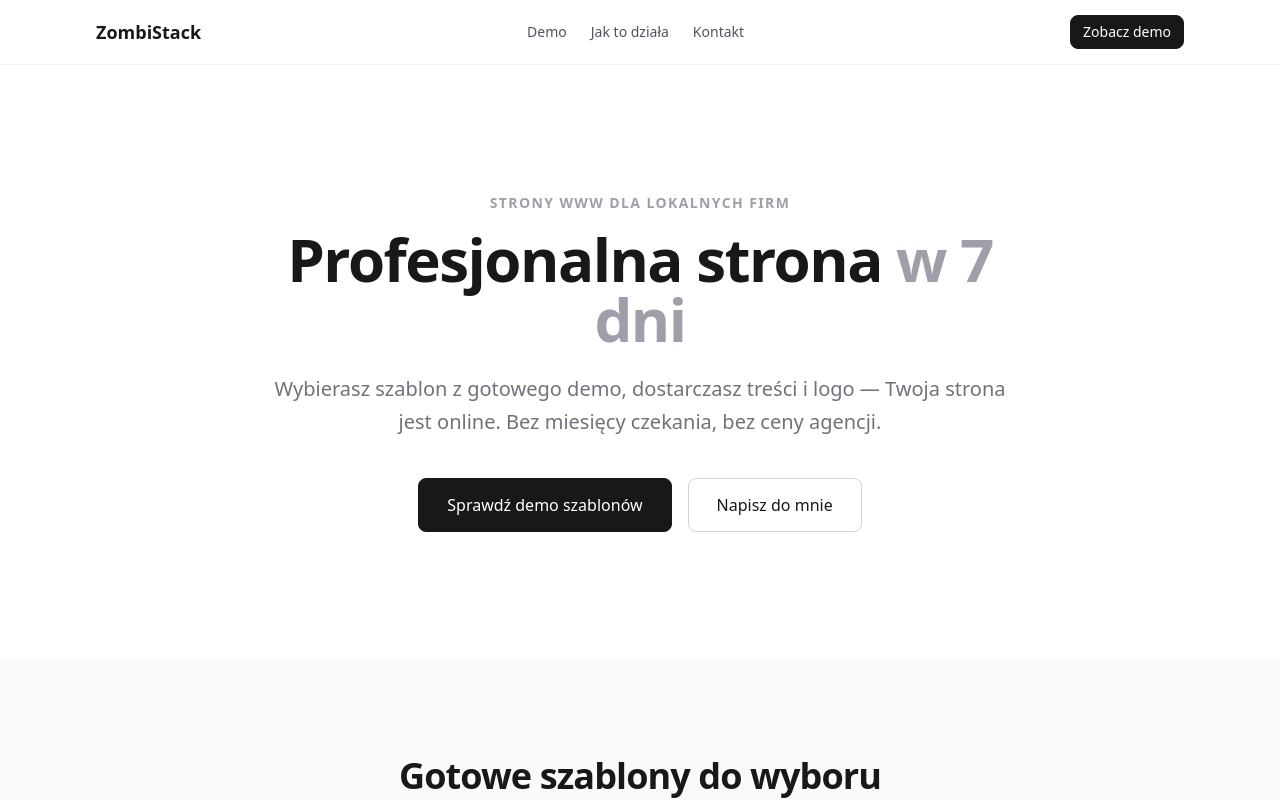
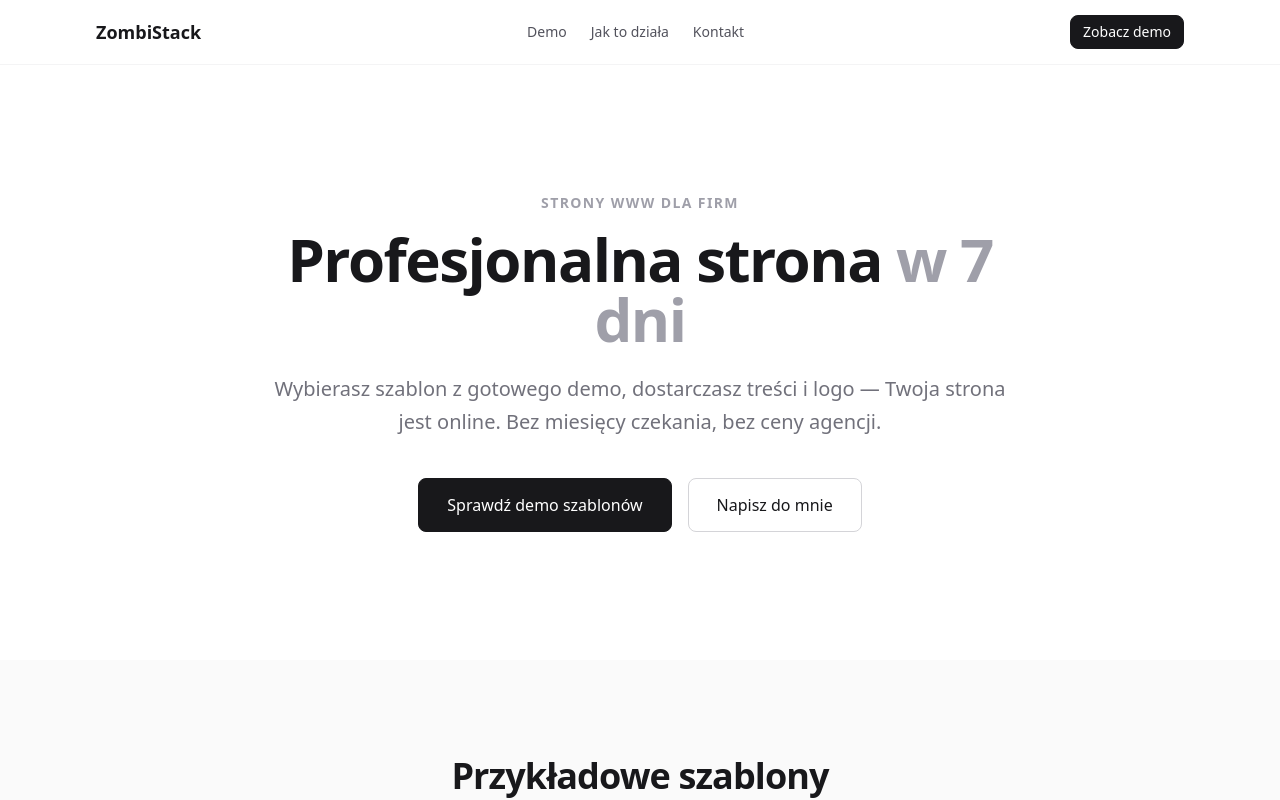
Before and after one commit to zombinator1/ZombiStackPortfolio, a Next.js app: page / in a window 1280 px wide. Shown: the top 800 px of the page. Built offline with nearby package versions, Linux system fonts and the light colour scheme.

Commit message:
scroll not teleport navigation

```diff
--- a/src/app/globals.css
+++ b/src/app/globals.css
@@ -1,4 +1,8 @@
 @import "tailwindcss";
+
+html {
+  scroll-behavior: smooth;
+}
 
 :root {
   --background: #ffffff;
--- a/src/app/page.tsx
+++ b/src/app/page.tsx
@@ -8,7 +8,7 @@ import { ValueProps } from '@/components/marketing/value-props';
 import { CtaBand } from '@/components/marketing/cta-band';
 
 export const metadata: Metadata = {
-  title: 'Strony WWW dla lokalnych firm — szybko i bez przepłacania',
+  title: 'Strony WWW dla firm — szybko i bez przepłacania',
 };
 
 export default function HomePage() {
--- a/src/app/templates/page.tsx
+++ b/src/app/templates/page.tsx
@@ -8,7 +8,7 @@ import { getTemplates } from '@/lib/templates';
 export const metadata: Metadata = {
   title: 'Szablony demo',
   description:
-    'Przeglądaj gotowe szablony stron WWW. Kliknij i obejrzyj działające demo przed podjęciem decyzji.',
+    'Przeglądaj przkładowe strony WWW. Kliknij i obejrzyj działające demo przed podjęciem decyzji.',
 };
 
 export default function TemplatesPage() {
--- a/src/components/marketing/cta-band.tsx
+++ b/src/components/marketing/cta-band.tsx
@@ -19,9 +19,9 @@ export function CtaBand() {
 
           {/* Headline */}
           <h2 className="text-4xl font-extrabold leading-tight tracking-tight text-white sm:text-5xl lg:text-6xl">
-            Twoja strona online
+            Powiedz, jakiej strony potrzebujesz.
             <br />
-            <span className="text-zinc-400">w 7 dni.</span>
+            {/* <span className="text-zinc-400">w 7 dni.</span> */}
           </h2>
 
           <p className="mt-6 max-w-xl text-lg leading-relaxed text-zinc-400">
--- a/src/components/marketing/hero.tsx
+++ b/src/components/marketing/hero.tsx
@@ -7,7 +7,7 @@ export function Hero() {
       <Container>
         <div className="mx-auto max-w-3xl text-center">
           <p className="mb-4 text-sm font-semibold uppercase tracking-widest text-zinc-400">
-            Strony WWW dla lokalnych firm
+            Strony WWW dla firm
           </p>
           <h1 className="text-4xl font-extrabold tracking-tight text-zinc-900 sm:text-5xl lg:text-6xl">
             Profesjonalna strona{' '}
--- a/src/components/marketing/templates-preview.tsx
+++ b/src/components/marketing/templates-preview.tsx
@@ -11,7 +11,7 @@ export function TemplatesPreview() {
     <section id="szablony" className="bg-zinc-50 py-24">
       <Container>
         <SectionHeading
-          title="Gotowe szablony do wyboru"
+          title="Przykładowe szablony"
           subtitle="Kliknij i obejrzyj pełne demo — nie screenshot, tylko działająca strona."
         />
         <div className="grid gap-6 sm:grid-cols-2 lg:grid-cols-3">
@@ -20,8 +20,8 @@ export function TemplatesPreview() {
           ))}
         </div>
         <p className="mt-10 text-center text-sm text-zinc-400">
-          Więcej szablonów w przygotowaniu. Nie widzisz swojej branży?{' '}
-          <Link href="mailto:kontakt@zombistack.pl" className="underline hover:text-zinc-600">
+          {/* To tylko przykłady{' '} */}
+          <Link href="/#kontakt" className="underline hover:text-zinc-600">
             Napisz — zrobimy coś na miarę.
           </Link>
         </p>
```
